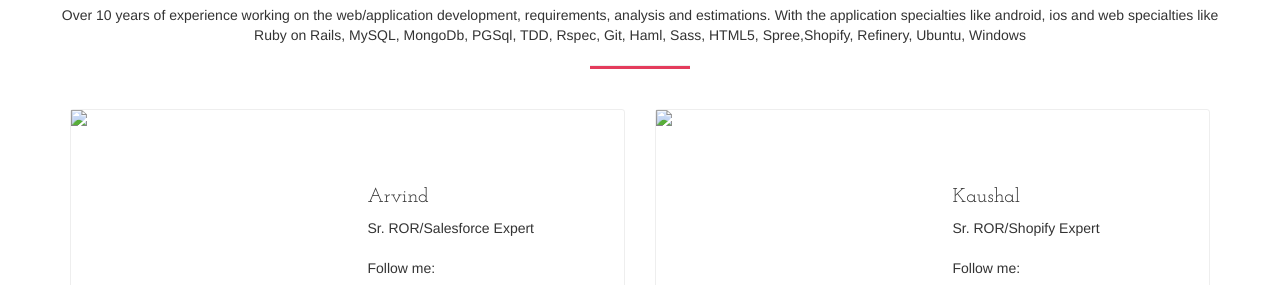
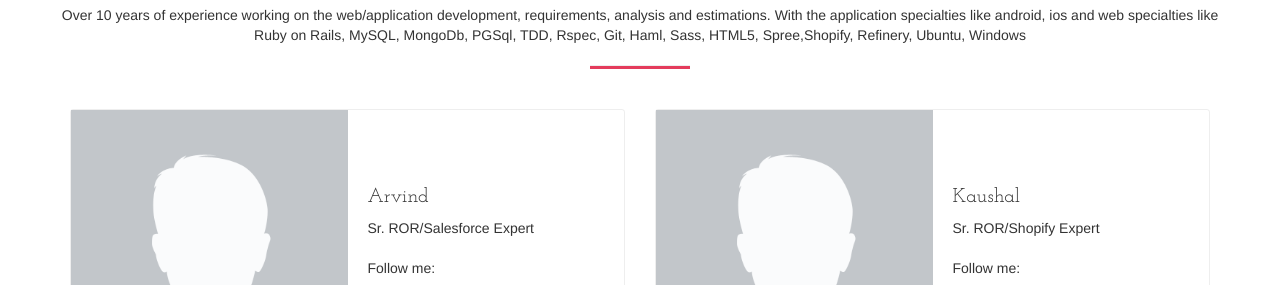
Before and after one commit to arvindvyas/rormonks, a plain HTML site: page public/index.html in a window 1280 px wide. Shown: the part 2333-2618 px from the top of the page. Drawn offline with nearby package versions, Linux system fonts and the light colour scheme; a web font is replaced by a local one.

Commit message:
fix image issue

```diff
--- a/public/index.html
+++ b/public/index.html
@@ -266,7 +266,7 @@
           <div class="col-md-6">
             <div class="team-info">
               <div class="img-sec">
-                <img src="img/agent1.jpg" class="img-responsive">
+                <img src="images/male.png" class="img-responsive">
               </div>
               <div class="fig-caption">
                 <h3>Arvind </h3>
@@ -284,7 +284,7 @@
           <div class="col-md-6">
             <div class="team-info">
               <div class="img-sec">
-                <img src="img/agent2.jpg" class="img-responsive">
+                <img src="images/male.png" class="img-responsive">
               </div>
               <div class="fig-caption">
                 <h3>Kaushal</h3>
@@ -302,7 +302,7 @@
           <div class="col-md-6">
             <div class="team-info">
               <div class="img-sec">
-                <img src="img/agent3.jpg" class="img-responsive">
+                <img src="images/male.png" class="img-responsive">
               </div>
               <div class="fig-caption">
                 <h3>Sunil </h3>
@@ -320,7 +320,7 @@
           <div class="col-md-6">
             <div class="team-info">
               <div class="img-sec">
-                <img src="img/agent4.jpg" class="img-responsive">
+                <img src="images/male.png" class="img-responsive">
               </div>
               <div class="fig-caption">
                 <h3>Rashmi </h3>
```
Also changed, not shown: 1 other file.
